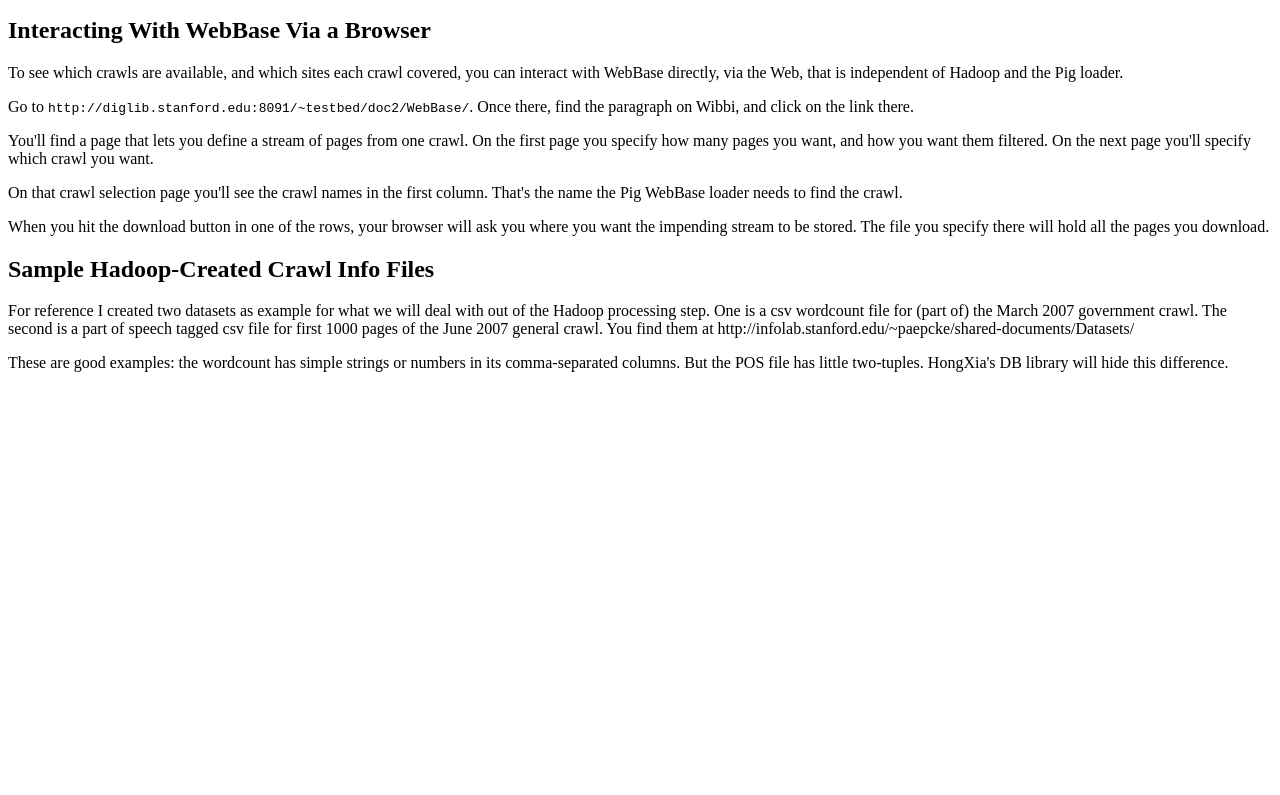
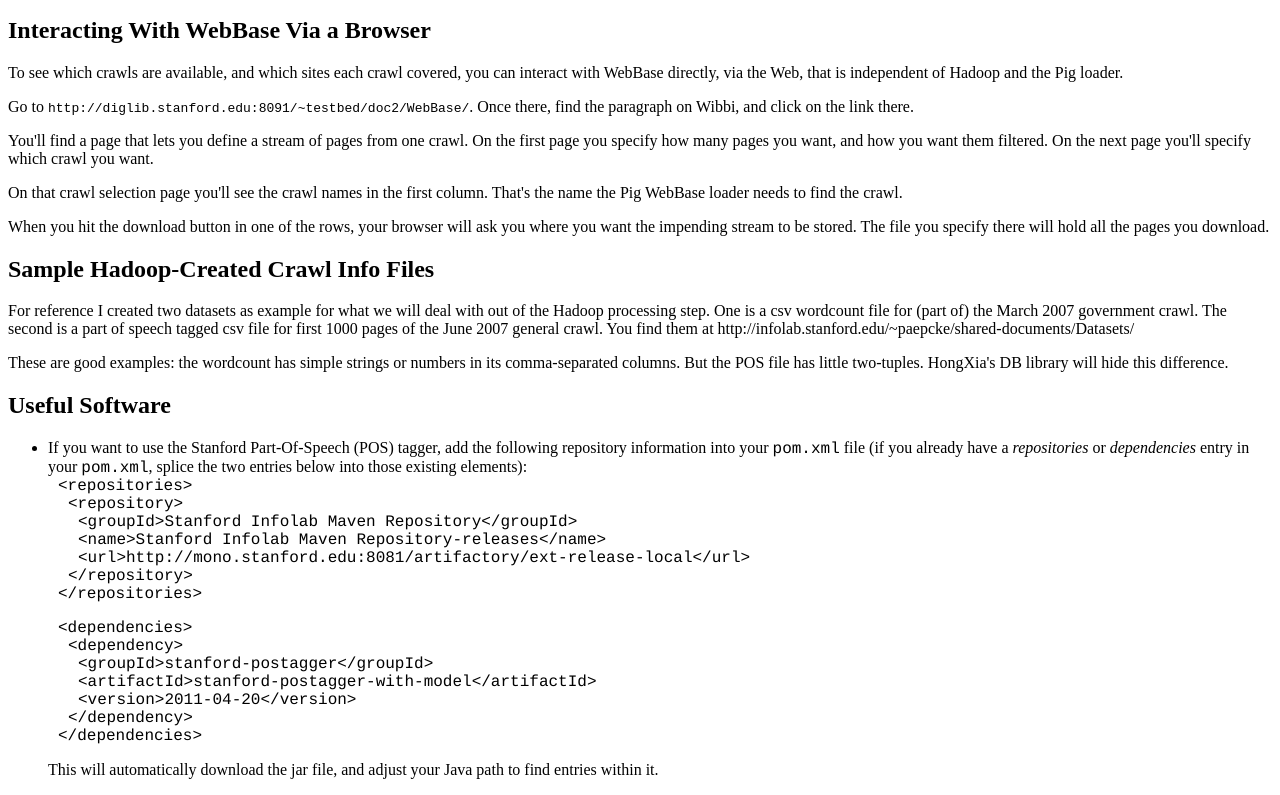
Before and after one commit to paepcke/ArcSpreadDevInfo, a plain HTML site: page index.html in a window 1280 px wide. Shown: the part 4890-5685 px from the top of the page. Before the commit the page ends 5278 px from the top, so only its background shows below. Drawn offline with Linux system fonts and the light colour scheme.

Commit message:
Added instructions for adding Maven depencendy on Stanford POS tagger.

```diff
--- a/index.html
+++ b/index.html
@@ -1,5 +1,13 @@
 <html>
-<head></head>
+<head>
+  <style>
+    .code {font-family:courier;}
+    div.xml1 {text-indent:10px;}
+    div.xml2 {text-indent:20px;}
+    div.xml3 {text-indent:30px;}
+  </style>
+</head>
+
 <body>
 <center>
 <h1>Dev-Team Info for the ArcSpread Project</h1>
@@ -473,5 +481,39 @@ crawl. You find them at <url>http://infolab.stanford.edu/~paepcke/shared-documen
 These are good examples: the wordcount has simple strings or numbers in
 its comma-separated columns. But the POS file has little two-tuples. HongXia's
 DB library will hide this difference.
+<h2>Useful Software</h2>
+<ul>
+  <li>If you want to use the Stanford Part-Of-Speech (POS) tagger, add
+    the following repository information into your
+    <span class="code">pom.xml</span> file (if you already have
+    a <i>repositories</i> or <i>dependencies</i> entry in your
+    <span class="code">pom.xml</span>, splice the two entries below
+    into those existing elements):
+    <div class="code">
+      <div class="xml1">&lt;repositories&gt;
+	<div class="xml2">&lt;repository&gt;
+	  <div class="xml3">&lt;groupId&gt;Stanford Infolab Maven Repository&lt;/groupId&gt;</div>
+	  <div class="xml3">&lt;name&gt;Stanford Infolab Maven Repository-releases&lt;/name&gt;</div>
+	  <div class="xml3">&lt;url&gt;http://mono.stanford.edu:8081/artifactory/ext-release-local&lt;/url&gt;</div>
+	</div>
+	<div class="xml2">&lt;/repository&gt;
+	</div>
+      </div>
+      <div class="xml1">&lt;/repositories&gt;</div>
+      <p>
+      <div class="xml1">&lt;dependencies&gt;
+	<div class="xml2">&lt;dependency&gt;
+	  <div class="xml3">&lt;groupId&gt;stanford-postagger&lt;/groupId&gt;</div>
+	  <div class="xml3">&lt;artifactId&gt;stanford-postagger-with-model&lt;/artifactId&gt;</div>
+	  <div class="xml3">&lt;version&gt;2011-04-20&lt;/version&gt;</div>
+	</div>
+	<div class="xml2">&lt;/dependency&gt;</div>
+      </div>
+      <div class="xml1">&lt;/dependencies&gt;</div>
+    </div> <!-- end code> -->
+    <p>
+      This will automatically download the jar file, and adjust your Java
+      path to find entries within it.
+</ul>
 </body>
 </html>
```
